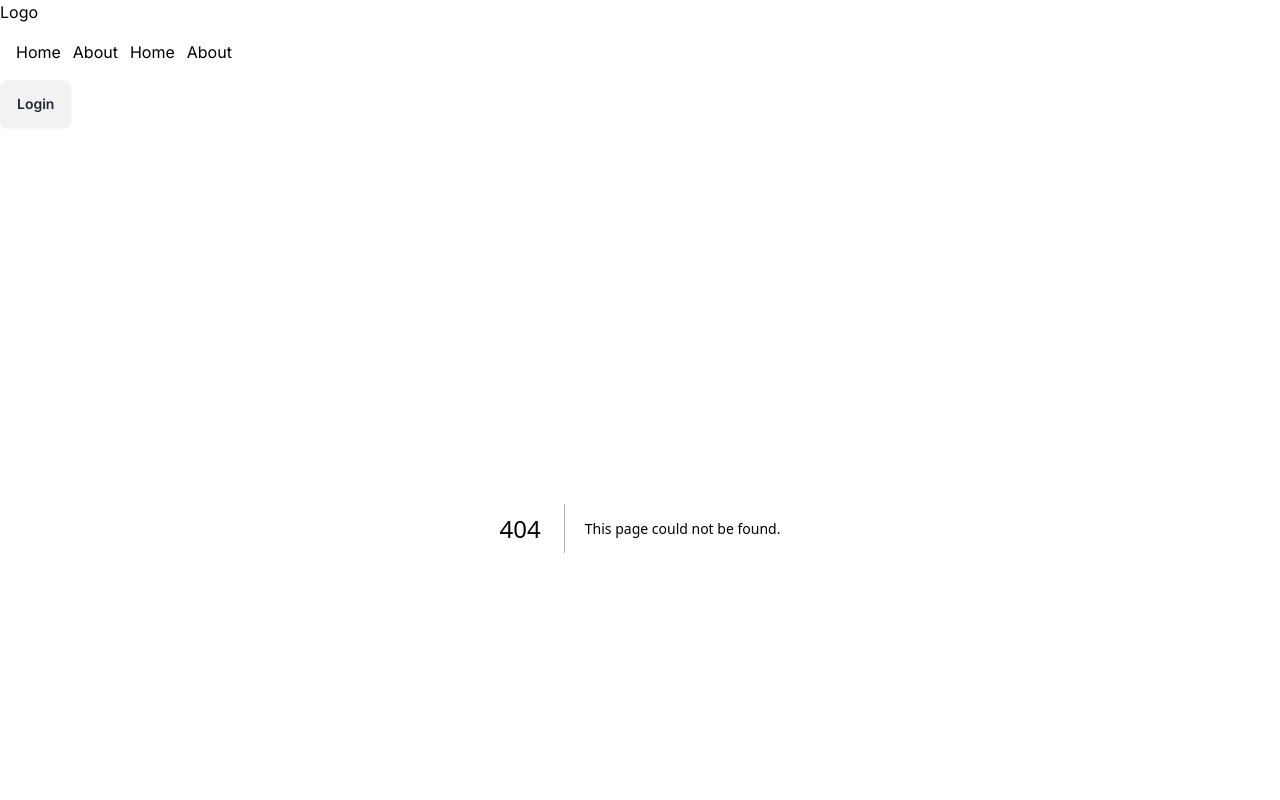
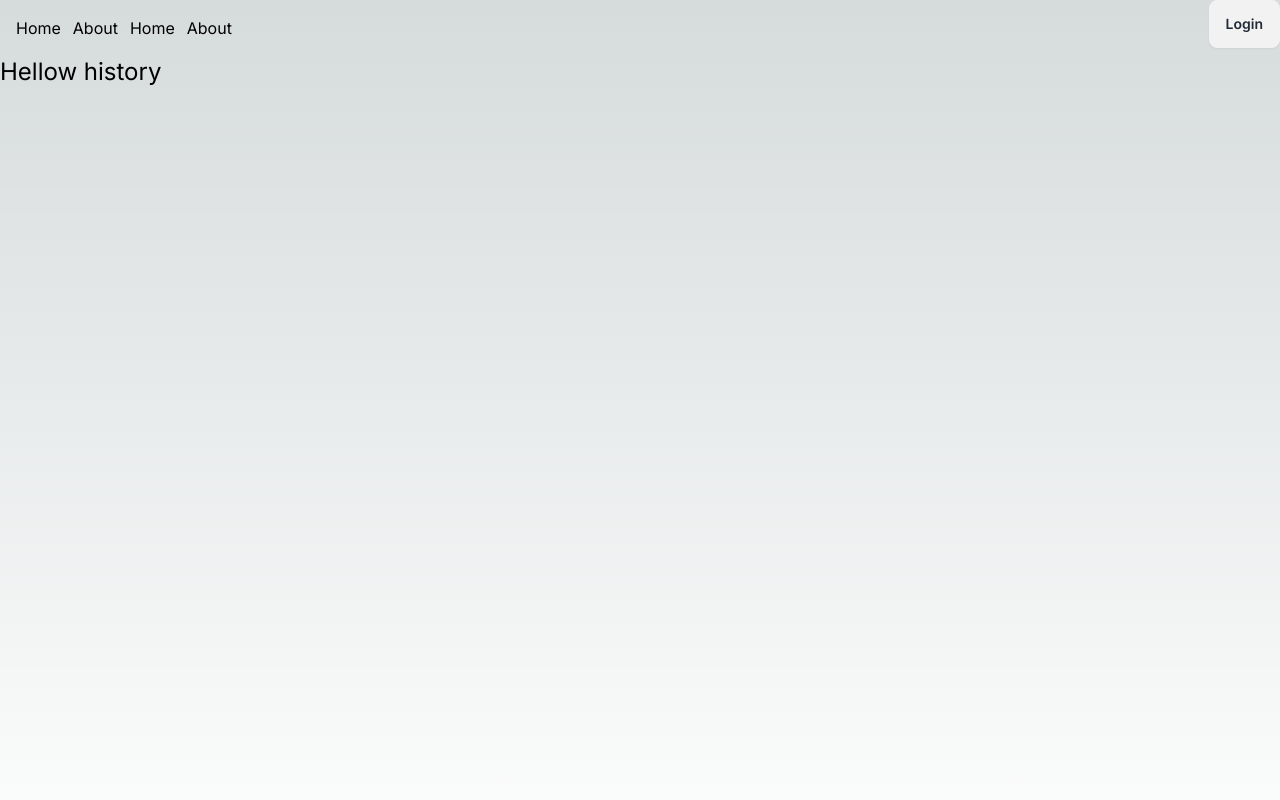
Before and after one commit to nafis200/next-js-1st, a Next.js app: page /about/history in a window 1280 px wide. Before the commit this address had no page. Shown: the top 800 px of the page. Built offline with nearby package versions, Linux system fonts and the light colour scheme.

Commit message:
nesting route

```diff
--- /dev/null
+++ b/src/app/about/history/page.jsx
@@ -0,0 +1,12 @@
+
+import React from 'react';
+
+const page = () => {
+    return (
+        <div>
+            <h2 className="text-2xl">Hellow history</h2>
+        </div>
+    );
+};
+
+export default page;
--- a/src/app/about/page.jsx
+++ b/src/app/about/page.jsx
@@ -1,10 +1,12 @@
 
+import Aboutroute from '@/components/Aboutroute';
 import Nafis from '@/components/Nafis';
 import React from 'react';
 
 const Aboutpage = () => {
     return (
         <div>
+             <Aboutroute></Aboutroute>
             <Nafis></Nafis>
         </div>
     );
--- /dev/null
+++ b/src/components/Aboutroute.jsx
@@ -0,0 +1,11 @@
+import Link from "next/link";
+
+const Aboutroute = () => {
+    return (
+        <div className="text-red-500 p-4">
+            <Link href='/about/history'>History Link</Link>
+        </div>
+    );
+};
+
+export default Aboutroute;
--- a/src/components/Navbar.jsx
+++ b/src/components/Navbar.jsx
@@ -22,8 +22,7 @@ const Navbar = () => {
     }
     return (
         <div>
-        <nav>
-          <h6>Logo</h6>
+        <nav className='flex justify-between'>
           <ul className='gap-4 p-4 space-x-3'>
             <Link href="/">Home</Link>
             <Link href="/about">About</Link>
```
